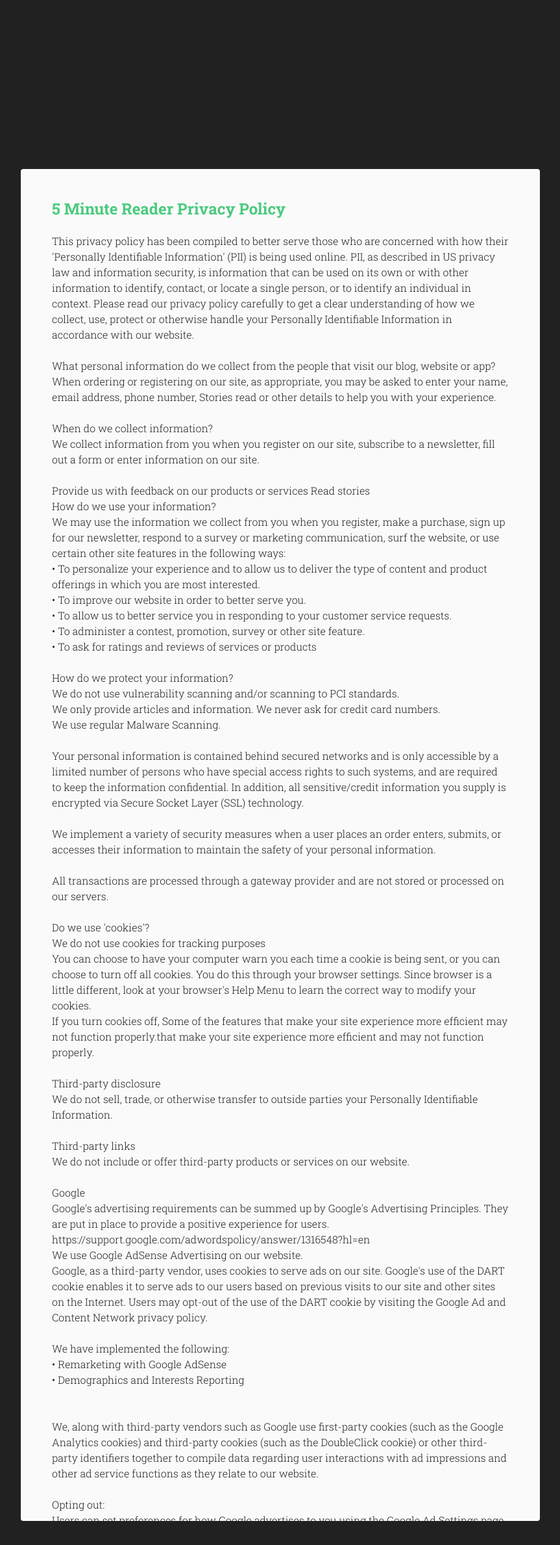
After one commit to pink-room/short-stories-landing, a PHP site: page /privacy.html in a window 1280 px wide. The commit adds this page. Shown: the top 2377 px of the page at 65% size, without its empty margins (208-1071 px from the left). Run offline with PHP 8.4, Linux system fonts and the light colour scheme.

Commit message:
Creates separate page for policy.

```diff
--- a/static/css/style.css
+++ b/static/css/style.css
@@ -344,7 +344,7 @@ a {
 }
 
 .overlay-privacy {
-  display: none;
+  display: flex;
   position: fixed;
   left: 0;
   top: 0;
--- /dev/null
+++ b/static/privacy.html
@@ -0,0 +1,242 @@
+<!DOCTYPE html>
+<html>
+<head>
+  <meta charset="utf-8">
+  <meta name="viewport" content="width=device-width">
+  <meta property="og:image" content="images/meta-image.png">
+  <title>Privacy Policy</title>
+  <link rel="icon" href="images/favicon.ico" type="image/x-icon"/>
+  <link rel="shortcut icon" href="images/favicon.ico" type="image/x-icon"/>
+  <link rel="stylesheet" href="css/style.css">
+  <link rel="stylesheet" href="css/bulma.css">
+  <link href="https://fonts.googleapis.com/css?family=Roboto+Slab:300,400,700|Roboto:300,400,900" rel="stylesheet">
+  <script src="js/jquery-3.2.1.min.js"></script>
+</head>
+  <body>
+    <div class="overlay-privacy">
+      <div class="privacy-container">
+        <h3 class="title is-4 bold green">5 Minute Reader Privacy Policy</h3>
+        <p class="thin">
+          This privacy policy has been compiled to better serve those who are concerned with how their 'Personally Identifiable Information' (PII) is being used online. PII, as described in US privacy law and information security, is information that can be used on its own or with other information to identify, contact, or locate a single person, or to identify an individual in context. Please read our privacy policy carefully to get a clear understanding of how we collect, use, protect or otherwise handle your Personally Identifiable Information in accordance with our website.
+          <br>
+          <br>
+          What personal information do we collect from the people that visit our blog, website or app?
+          <br>
+          When ordering or registering on our site, as appropriate, you may be asked to enter your name, email address, phone number, Stories read or other details to help you with your experience.
+          <br>
+          <br>
+          When do we collect information?
+          <br>
+          We collect information from you when you register on our site, subscribe to a newsletter, fill out a form or enter information on our site.
+          <br>
+          <br>
+          Provide us with feedback on our products or services Read stories
+          <br>
+          How do we use your information?
+          <br>
+          We may use the information we collect from you when you register, make a purchase, sign up for our newsletter, respond to a survey or marketing communication, surf the website, or use certain other site features in the following ways:
+          <br>
+                • To personalize your experience and to allow us to deliver the type of content and product offerings in which you are most interested.
+                <br>
+                • To improve our website in order to better serve you.
+                <br>
+                • To allow us to better service you in responding to your customer service requests.
+                <br>
+                • To administer a contest, promotion, survey or other site feature.
+                <br>
+                • To ask for ratings and reviews of services or products
+                <br>
+                <br>
+
+          How do we protect your information?
+          <br>
+
+          We do not use vulnerability scanning and/or scanning to PCI standards.
+          <br>
+          We only provide articles and information. We never ask for credit card numbers.
+          <br>
+          We use regular Malware Scanning.
+          <br>
+          <br>
+
+          Your personal information is contained behind secured networks and is only accessible by a limited number of persons who have special access rights to such systems, and are required to keep the information confidential. In addition, all sensitive/credit information you supply is encrypted via Secure Socket Layer (SSL) technology.
+          <br>
+          <br>
+          We implement a variety of security measures when a user places an order enters, submits, or accesses their information to maintain the safety of your personal information.
+          <br>
+          <br>
+          All transactions are processed through a gateway provider and are not stored or processed on our servers.
+          <br>
+          <br>
+          Do we use 'cookies'?
+          <br>
+          We do not use cookies for tracking purposes
+          <br>
+          You can choose to have your computer warn you each time a cookie is being sent, or you can choose to turn off all cookies. You do this through your browser settings. Since browser is a little different, look at your browser's Help Menu to learn the correct way to modify your cookies.
+          <br>
+          If you turn cookies off, Some of the features that make your site experience more efficient may not function properly.that make your site experience more efficient and may not function properly.
+          <br>
+          <br>
+
+          Third-party disclosure
+          <br>
+          We do not sell, trade, or otherwise transfer to outside parties your Personally Identifiable Information.
+          <br>
+          <br>
+          Third-party links
+          <br>
+          We do not include or offer third-party products or services on our website.
+          <br>
+          <br>
+          Google
+          <br>
+          Google's advertising requirements can be summed up by Google's Advertising Principles. They are put in place to provide a positive experience for users. https://support.google.com/adwordspolicy/answer/1316548?hl=en
+          <br>
+          We use Google AdSense Advertising on our website.
+          <br>
+          Google, as a third-party vendor, uses cookies to serve ads on our site. Google's use of the DART cookie enables it to serve ads to our users based on previous visits to our site and other sites on the Internet. Users may opt-out of the use of the DART cookie by visiting the Google Ad and Content Network privacy policy.
+          <br>
+          <br>
+          We have implemented the following:
+          <br>
+                • Remarketing with Google AdSense
+                <br>
+                • Demographics and Interests Reporting
+                <br>
+          <br>
+          <br>
+          We, along with third-party vendors such as Google use first-party cookies (such as the Google Analytics cookies) and third-party cookies (such as the DoubleClick cookie) or other third-party identifiers together to compile data regarding user interactions with ad impressions and other ad service functions as they relate to our website.
+          <br>
+          <br>
+          Opting out:
+          <br>
+          Users can set preferences for how Google advertises to you using the Google Ad Settings page. Alternatively, you can opt out by visiting the Network Advertising Initiative Opt Out page or by using the Google Analytics Opt Out Browser add on.
+          <br>
+          <br>
+          California Online Privacy Protection Act
+          <br>
+
+          CalOPPA is the first state law in the nation to require commercial websites and online services to post a privacy policy. The law's reach stretches well beyond California to require any person or company in the United States (and conceivably the world) that operates websites collecting Personally Identifiable Information from California consumers to post a conspicuous privacy policy on its website stating exactly the information being collected and those individuals or companies with whom it is being shared. - See more at: http://consumercal.org/california-online-privacy-protection-act-caloppa/#sthash.0FdRbT51.dpuf
+          <br>
+          According to CalOPPA, we agree to the following:
+          <br>
+          Users can visit our site anonymously.
+          <br>
+          Once this privacy policy is created, we will add a link to it on our home page or as a minimum, on the first significant page after entering our website.
+          <br>
+          Our Privacy Policy link includes the word 'Privacy' and can easily be found on the page specified above.
+          <br>
+          <br>
+          You will be notified of any Privacy Policy changes:
+          <br>
+                • On our Privacy Policy Page
+                <br>
+                <br>
+          Can change your personal information:
+          <br>
+                • By logging in to your account
+                <br>
+                <br>
+
+          How does our site handle Do Not Track signals?
+          <br>
+          We honor Do Not Track signals and Do Not Track, plant cookies, or use advertising when a Do Not Track (DNT) browser mechanism is in place.
+          <br>
+          <br>
+          Does our site allow third-party behavioral tracking?
+          <br>
+          It's also important to note that we do not allow third-party behavioral tracking
+          <br>
+          <br>
+          COPPA (Children Online Privacy Protection Act)
+          <br>
+          When it comes to the collection of personal information from children under the age of 13 years old, the Children's Online Privacy Protection Act (COPPA) puts parents in control. The Federal Trade Commission, United States' consumer protection agency, enforces the COPPA Rule, which spells out what operators of websites and online services must do to protect children's privacy and safety online.
+          <br>
+          We do not specifically market to children under the age of 13 years old.
+          <br>
+          <br>
+          Do we let third-parties, including ad networks or plug-ins collect PII from children under 13?
+          <br>
+          Fair Information Practices
+          <br>
+          The Fair Information Practices Principles form the backbone of privacy law in the United States and the concepts they include have played a significant role in the development of data protection laws around the globe. Understanding the Fair Information Practice Principles and how they should be implemented is critical to comply with the various privacy laws that protect personal information.
+          <br>
+          In order to be in line with Fair Information Practices we will take the following responsive action, should a data breach occur:
+          <br>
+          We will notify you via email
+          <br>
+                • Other
+                <br>
+          Within 3 business day
+          <br>
+
+          We also agree to the Individual Redress Principle which requires that individuals have the right to legally pursue enforceable rights against data collectors and processors who fail to adhere to the law. This principle requires not only that individuals have enforceable rights against data users, but also that individuals have recourse to courts or government agencies to investigate and/or prosecute non-compliance by data processors.
+          <br>
+          <br>
+          CAN SPAM Act
+          <br>
+          The CAN-SPAM Act is a law that sets the rules for commercial email, establishes requirements for commercial messages, gives recipients the right to have emails stopped from being sent to them, and spells out tough penalties for violations.
+          <br>
+          <br>
+          We collect your email address in order to:
+          <br>
+                • Send information, respond to inquiries, and/or other requests or questions
+                <br>
+                • Market to our mailing list or continue to send emails to our clients after the original transaction has occurred.
+                <br>
+          <br>
+          To be in accordance with CANSPAM, we agree to the following:
+          <br>
+                • Not use false or misleading subjects or email addresses.
+                <br>
+                • Identify the message as an advertisement in some reasonable way.
+                <br>
+                • Include the physical address of our business or site headquarters.
+                <br>
+                • Monitor third-party email marketing services for compliance, if one is used.
+                <br>
+                • Honor opt-out/unsubscribe requests quickly.
+                <br>
+                • Allow users to unsubscribe by using the link at the bottom of each email.
+                <br>
+                <br>
+
+          If at any time you would like to unsubscribe from receiving future emails, you can email us at
+          <br>
+                • Follow the instructions at the bottom of each email.
+                <br>
+          and we will promptly remove you from ALL correspondence.
+          <br>
+          <br>
+
+
+          Contacting Us
+          <br>
+
+          If there are any questions regarding this privacy policy, you may contact us using the information below.
+          <br>
+
+          http://five-minute-reader-landing.herokuapp.com/
+          <br>
+          Av. Sá da Bandeira, nº 33, 2ª Fase, 6A Centro,
+          <br>
+          R. Comercial,
+          <br>
+          3000-343 Coimbra
+          <br>
+          Portugal
+          <br>
+          hello@5minutereader.com
+          <br>
+          <br>
+
+          Last Edited on 2018-01-02
+        </p>
+        <br>
+        <a class="button is-dark" href="index.html">
+          Back
+        </a>
+      </div>
+    </div>
+  </body>
+</html>
```
Also changed, not shown: static/index.html (+1 -29 lines).
